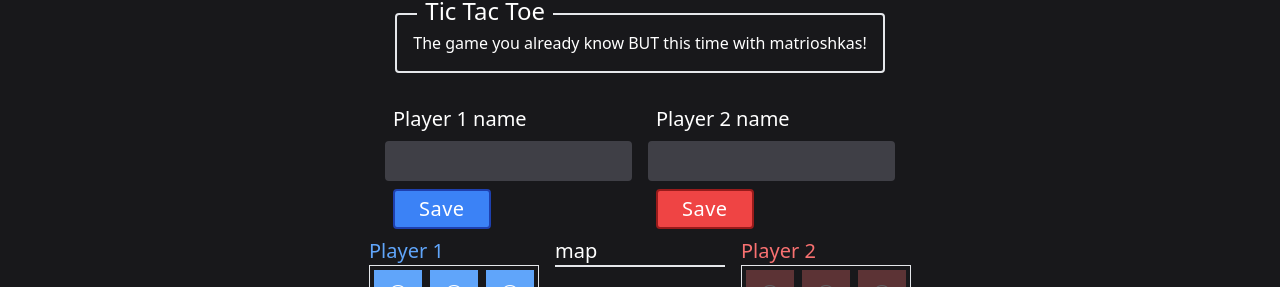
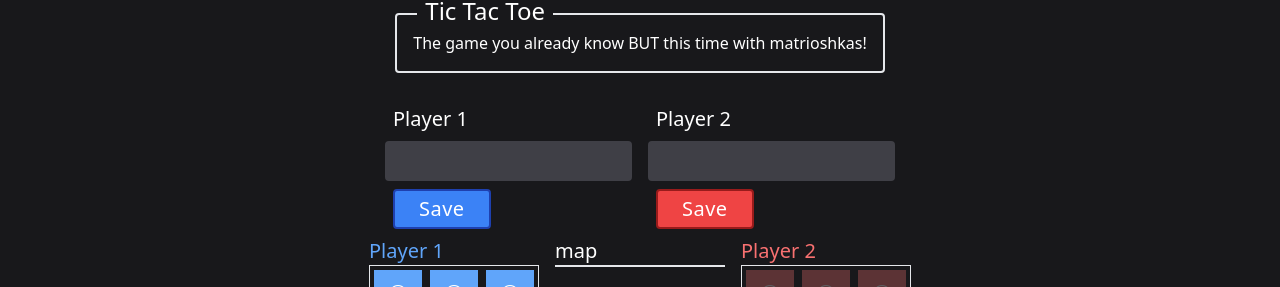
Before and after one commit to alexxwe/duckgames, a SvelteKit app: page /tictactoe in a window 1280 px wide. Shown: the part 108-395 px from the top of the page. Built offline with nearby package versions, Linux system fonts and the light colour scheme.

Commit message:
TextInput component

```diff
--- /dev/null
+++ b/src/lib/TextInput.svelte
@@ -0,0 +1,36 @@
+<!--
+    @component
+
+    ## TextInput
+    Custom text input
+
+    @param inputValue - Value binded to the input
+    @param title - Title of the input
+    @param onClick - Function to be called when the button is clicked
+    @param disabled - If the button should be disabled (default: false)
+    @param hideButton - If the button should be hidden (default: false)
+    @param buttonStyle - Style of the button (default: 'primary')
+-->
+<script lang="ts">
+    import Btn from './Btn.svelte'
+
+    export let inputValue: string
+    export let title: string
+    export let onClick: () => void
+    export let disabled: boolean = false
+    export let hideButton: boolean = false
+    export let buttonStyle: 'info' | 'success' | 'warning' | 'danger' = 'info'
+
+    const disabledCSS = disabled ? 'cursor-not-allowed opacity-50' : ''
+</script>
+
+<div class="flex flex-col">
+    <label class="text-xl m-2" for={title}>{title}</label>
+    <input id={title} class="bg-zinc-700 p-2 rounded {disabledCSS}" bind:value={inputValue} {disabled} type="text" />
+
+    {#if !hideButton}
+        <span on:click={onClick}>
+            <Btn style={buttonStyle}>Save</Btn>
+        </span>
+    {/if}
+</div>
--- a/src/routes/tictactoe/+page.svelte
+++ b/src/routes/tictactoe/+page.svelte
@@ -1,7 +1,7 @@
 <script lang="ts">
     import type { GameDTO } from './types/Game'
     import Box from '$lib/Box.svelte'
-    import Btn from '$lib/Btn.svelte'
+    import TextInput from '$lib/TextInput.svelte'
     import MatrioshkasList from './matrioshkasList.svelte'
 
     /**
@@ -47,37 +47,21 @@
     <br />
 
     <section class="grid md:grid-cols-2 gap-4">
-        <div class="flex flex-col">
-            <label class="text-xl m-2" for="player1">Player 1 name</label>
-            <input
-                id="player1"
-                class="bg-zinc-700 p-2 rounded {!game.player1.name ? '' : 'cursor-not-allowed opacity-50'}"
-                bind:value={input1}
-                disabled={game.player1.name !== ''}
-                type="text"
-            />
-
-            {#if !game.player1.name}
-                <span on:click={() => (game.player1.name = input1)}>
-                    <Btn style="info">Save</Btn>
-                </span>
-            {/if}
-        </div>
-        <div class="flex flex-col">
-            <label class="text-xl m-2" for="player2">Player 2 name</label>
-            <input
-                id="player2"
-                class="bg-zinc-700 p-2 rounded {!game.player2.name ? '' : 'cursor-not-allowed opacity-50'}"
-                bind:value={input2}
-                disabled={game.player2.name !== ''}
-                type="text"
-            />
-            {#if !game.player2.name}
-                <span on:click={() => (game.player2.name = input2)}>
-                    <Btn style="danger">Save</Btn>
-                </span>
-            {/if}
-        </div>
+        <TextInput
+            inputValue={input1}
+            title="Player 1"
+            onClick={() => (game.player1.name = input1)}
+            disabled={game.player1.name !== ''}
+            hideButton={game.player1.name !== ''}
+        />
+        <TextInput
+            inputValue={input2}
+            title="Player 2"
+            onClick={() => (game.player2.name = input2)}
+            disabled={game.player2.name !== ''}
+            hideButton={game.player2.name !== ''}
+            buttonStyle="danger"
+        />
     </section>
 
     {#if !game.player1.name}
```
